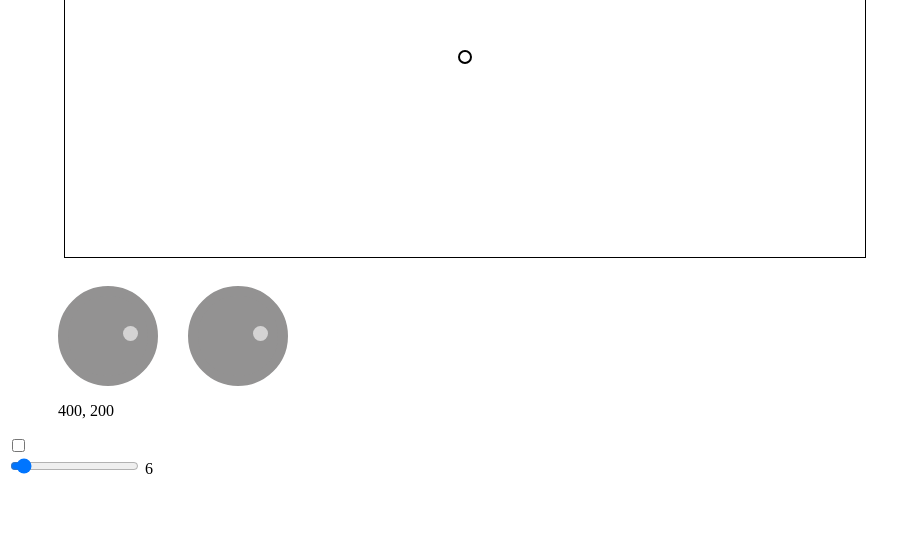
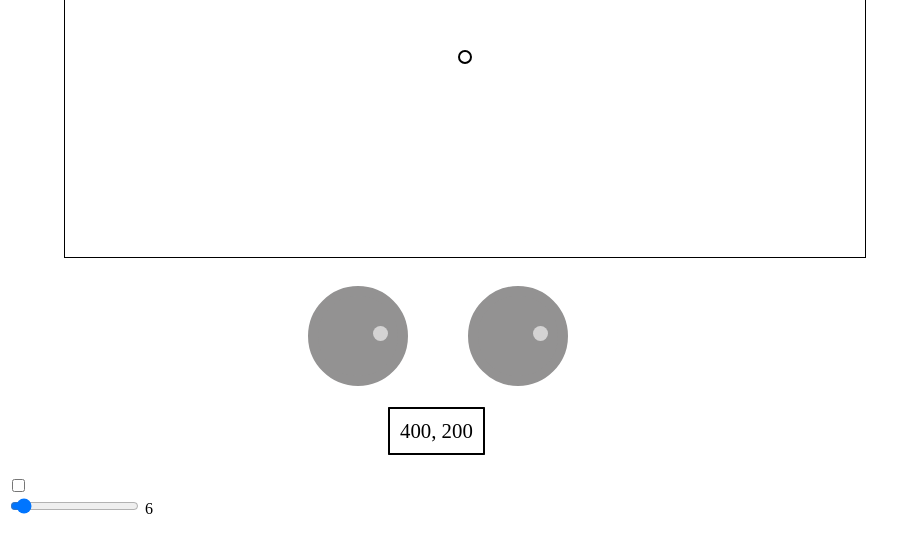
Before and after one commit to Shicoku/paint, a website with bundled scripts: page index.html in a window 1280 px wide. Shown: the part 152-704 px from the top of the page, without its empty margins (0-921 px from the left). Built offline with nearby package versions, Linux system fonts and the light colour scheme; files whose address does not match are found by name.

Commit message:
デザインの調整

```diff
--- a/src/util/dial.ts
+++ b/src/util/dial.ts
@@ -16,7 +16,7 @@
     if (delta > 180) delta -= 360;
     else if (delta < -180) delta += 360;
 
-    val += delta;
+    val = Math.min(360, Math.max(-360, val + delta));
     lastRadian = radian;
     dial.style.transform = `rotate(${val}deg)`;
     onChange?.(val);
--- a/styles/main.css
+++ b/styles/main.css
@@ -32,12 +32,20 @@
 
 .down {
   margin-top: 30px;
-  margin-left: 50px;
+  margin-left: 300px;
+}
+.down p {
+  margin-left: 80px;
+  font-size: 1.3rem;
+  border: 2px solid #000;
+  border-radius: 0.627px;
+  padding: 10px;
+  width: fit-content;
 }
 
 .dial-wrap {
   display: flex;
-  gap: 30px;
+  gap: 60px;
 }
 .dial {
   position: relative;
```
Lines whose indentation alone changed are shown as unchanged.
